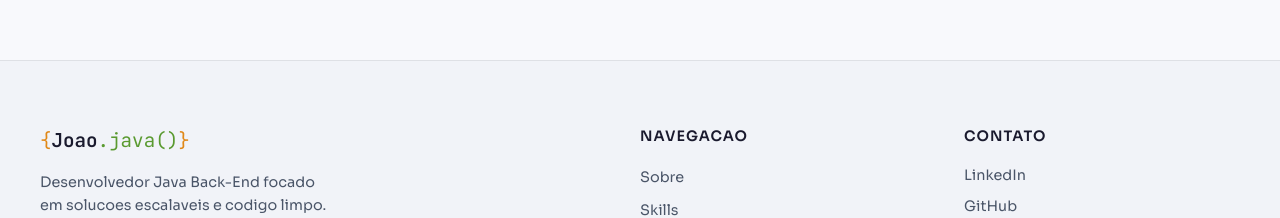
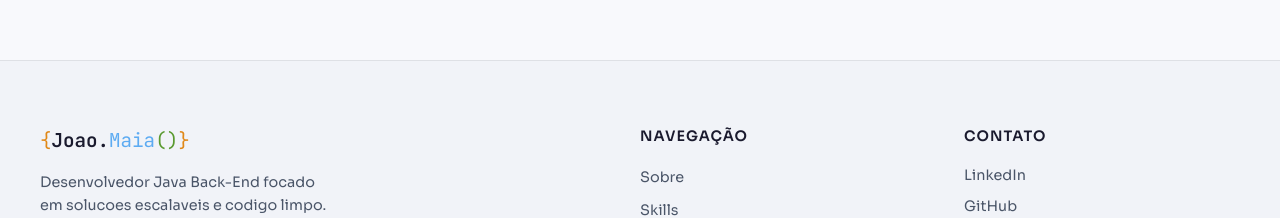
Before and after one commit to jvmaiaa/portifolio-angular, an Angular app: page / in a window 1280 px wide. Shown: the part 3366-3584 px from the top of the page. Built offline with nearby package versions, Linux system fonts and the light colour scheme.

Commit message:
feat: update footer branding and navigation text for improved clarity and consistency

```diff
--- a/src/app/features/footer/footer.ts
+++ b/src/app/features/footer/footer.ts
@@ -11,7 +11,7 @@ import { ChangeDetectionStrategy, Component } from '@angular/core';
           <div class="footer-brand">
             <span class="footer-logo">
                 <span class="logo-bracket">{{ '{' }}</span>
-                <span class="logo-text">Joao</span><span class="logo-method">.java()</span>
+                <span class="logo-text">Joao.</span><span class="logo-methodName">Maia</span><span class="logo-parenthesis">()</span>
                 <span class="logo-bracket">{{ '}' }}</span>
             </span>
             <p class="footer-tagline">
@@ -20,7 +20,7 @@ import { ChangeDetectionStrategy, Component } from '@angular/core';
           </div>
 
           <div class="footer-nav">
-            <h4 class="footer-heading">Navegacao</h4>
+            <h4 class="footer-heading">Navegação</h4>
             <ul class="footer-links">
               <li><a href="#hero" aria-label="Ir para secao Sobre">Sobre</a></li>
               <li><a href="#skills" aria-label="Ir para secao Skills">Skills</a></li>
@@ -63,7 +63,7 @@ import { ChangeDetectionStrategy, Component } from '@angular/core';
 
         <div class="footer-bottom">
           <p class="copyright">
-            &copy; {{ currentYear }} Joao Victor. Todos os direitos reservados.
+            &copy; {{ currentYear }} João Victor. Todos os direitos reservados.
           </p>
           <p class="built-with">
             Built with Angular + Java love &#9749;
@@ -100,7 +100,8 @@ import { ChangeDetectionStrategy, Component } from '@angular/core';
 
     .logo-bracket { color: var(--java-orange); }
     .logo-text { color: var(--text-primary); font-weight: 600; }
-    .logo-method { color: var(--spring-green); }
+    .logo-methodName { color: var(--spring-blue); }
+    .logo-parenthesis { color: var(--spring-green); }
 
     .footer-tagline {
       font-size: 0.9rem;
@@ -196,7 +197,7 @@ import { ChangeDetectionStrategy, Component } from '@angular/core';
 
       .footer-bottom {
         flex-direction: column;
-        gap: 0.5rem;
+        gap: 1rem;
         text-align: center;
       }
     }
```
